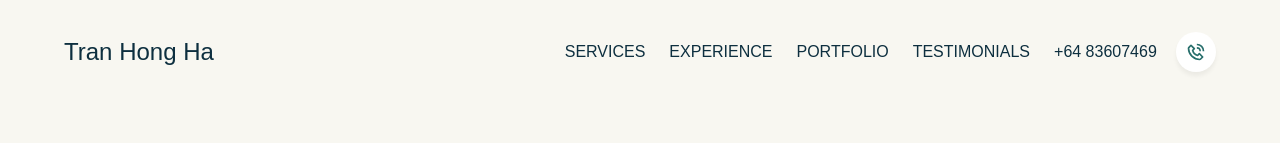
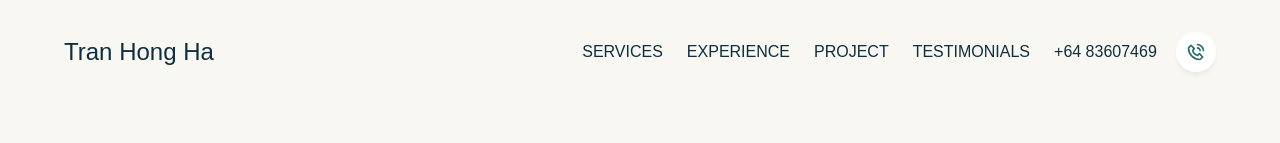
Before and after one commit to Cr1605/Profile, a React (Vite) app: page / in a window 1280 px wide. Shown: the top 143 px of the page. Built offline with nearby package versions, Linux system fonts and the light colour scheme; a web font is replaced by a local one.

Commit message:
complete commit

```diff
--- a/src/component/header/Header.jsx
+++ b/src/component/header/Header.jsx
@@ -35,7 +35,7 @@ const Header = () => {
           className={`flexCenter ${css.menu}`}>
           <li><a href="#experties">Services</a></li>
           <li><a href="#work">Experience</a></li>
-          <li><a href="#portfolio">Portfolio</a></li>
+          <li><a href="#portfolio">Project</a></li>
           <li><a href="#people">Testimonials</a></li>
           <li className={`flexCenter ${css.phone}`}>
             <p>+64 83607469</p>
--- a/src/component/hero/Hero.jsx
+++ b/src/component/hero/Hero.jsx
@@ -2,7 +2,7 @@ import React from 'react'
 import css from './Hero.module.scss'
 import { motion } from 'framer-motion'
 import { fadeIn, slideIn, staggerContainer } from '../../utils/motion'
-import Cv from './Cv.pdf'
+import Cv from './InternReactJs_TranHongHa_CV.pdf'
 
 const Hero = () => {
     return (
```
Also changed, not shown: 2 other files (tests, documents, lock files or other folders).
